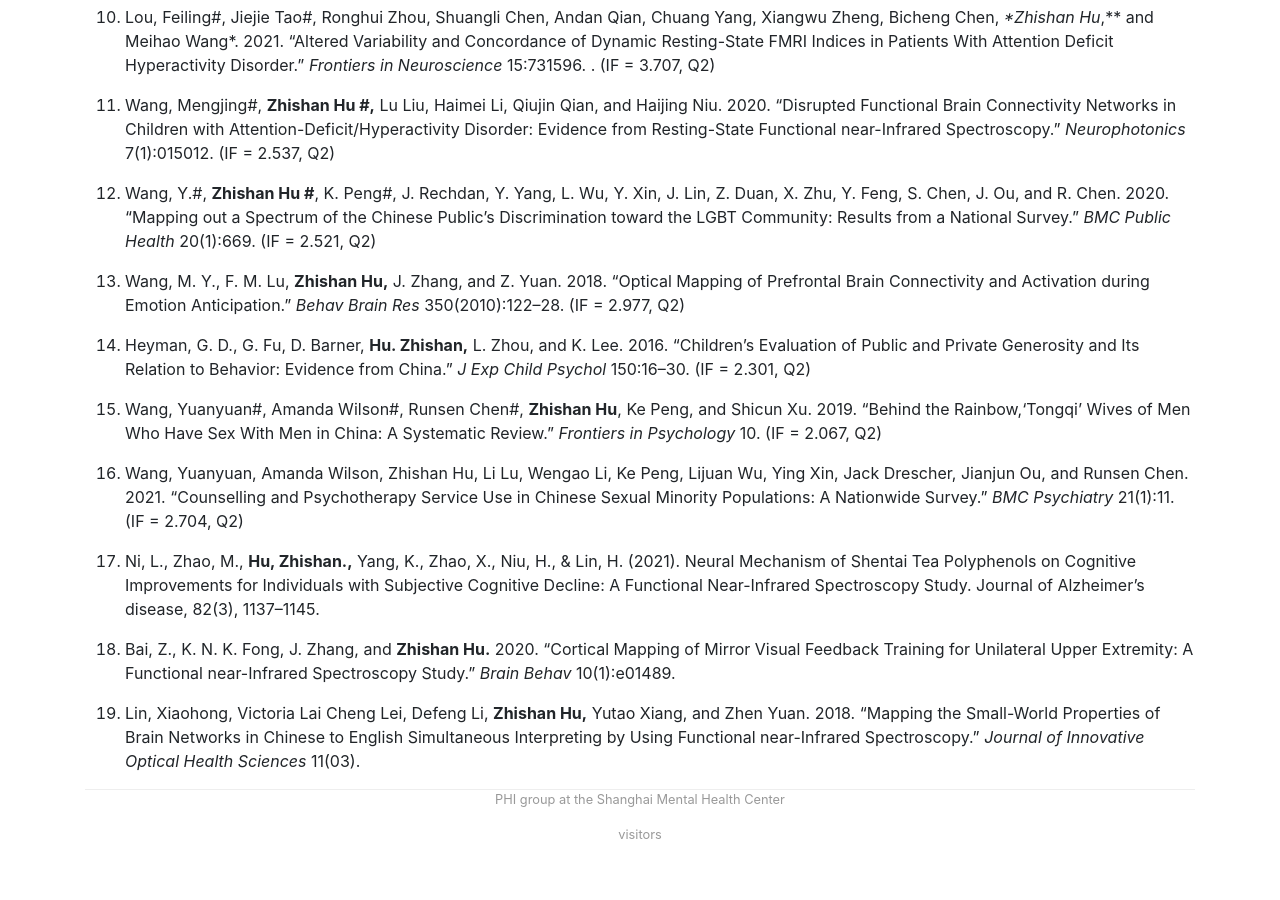
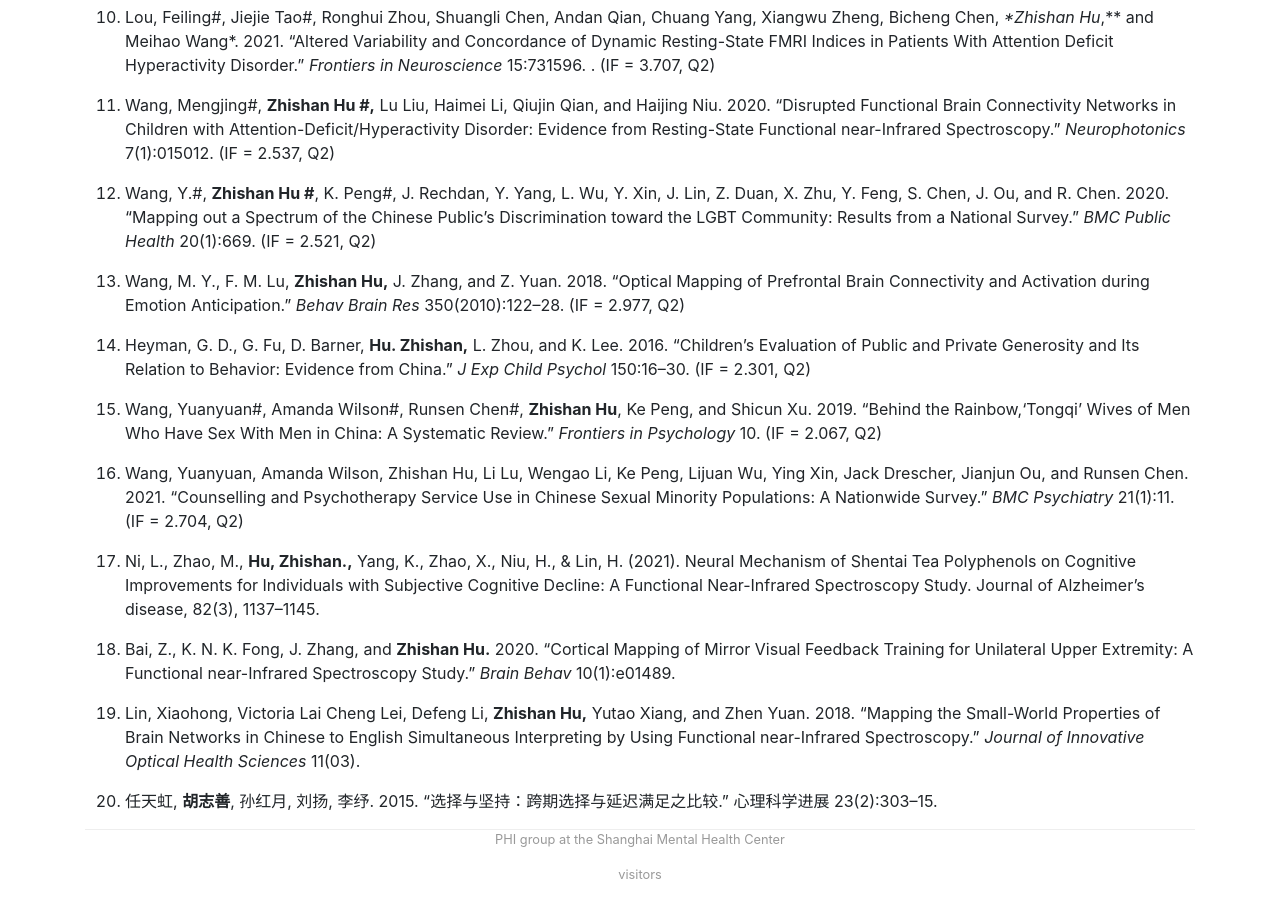
Before and after one commit to PHI-group/phi-group.github.io, a Jekyll site: the page built from scholarpages/huzs.md, in a window 1280 px wide and 900 px high, scrolled down 1921 px. Built offline with Jekyll 4.4.1, drawn with Linux system fonts in a browser that asks for light colours; comment, search, counter and statistics services are not loaded; before the commit the page ends 2781 px from its top, so only the background shows below that.

Commit message:
fix bugs

```diff
--- a/scholarpages/huzs.md
+++ b/scholarpages/huzs.md
@@ -73,3 +73,5 @@ title: Zhishan Hu Ph.D
 18. Bai, Z., K. N. K. Fong, J. Zhang, and **Zhishan Hu.** 2020. “Cortical Mapping of Mirror Visual Feedback Training for Unilateral Upper Extremity: A Functional near-Infrared Spectroscopy Study.” _Brain Behav_ 10(1):e01489.
 
 19. Lin, Xiaohong, Victoria Lai Cheng Lei, Defeng Li, **Zhishan Hu,** Yutao Xiang, and Zhen Yuan. 2018. “Mapping the Small-World Properties of Brain Networks in Chinese to English Simultaneous Interpreting by Using Functional near-Infrared Spectroscopy.” _Journal of Innovative Optical Health Sciences_ 11(03).
+
+20. 任天虹, **胡志善**, 孙红月, 刘扬, 李纾. 2015. “选择与坚持：跨期选择与延迟满足之比较.” 心理科学进展 23(2):303–15.
```
